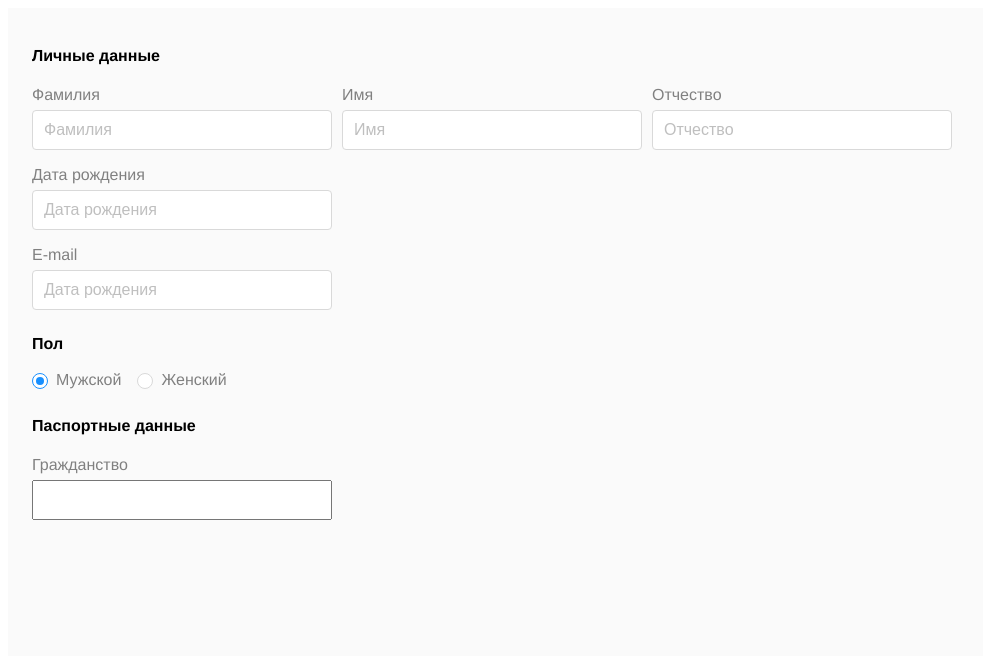
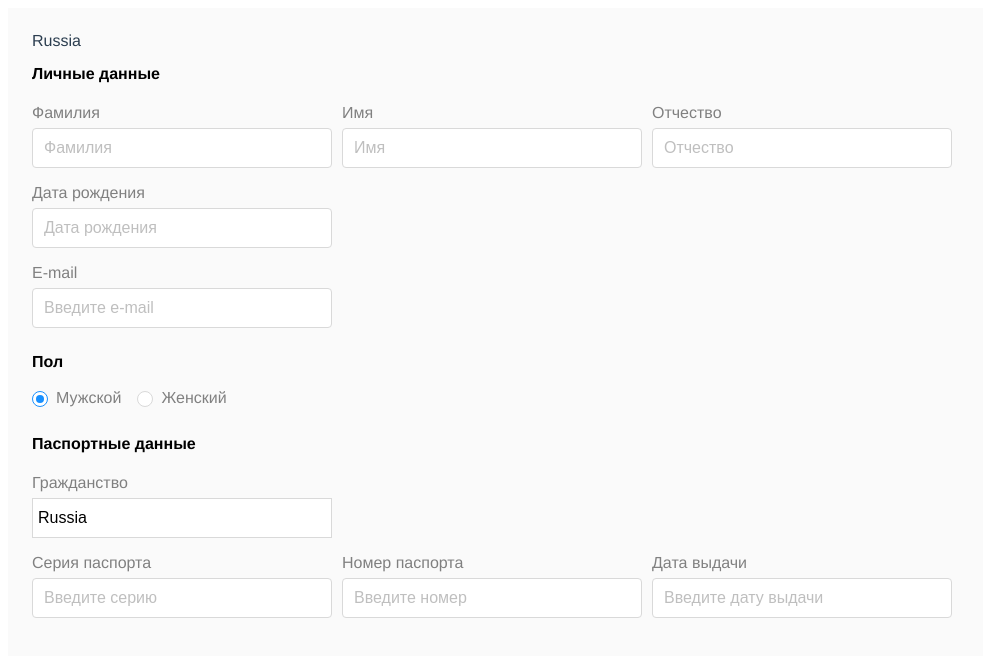
Before and after one commit to ozon-edu-vue-2021/required-task-4-PavelKP, a Vue app: page / in a window 1280 px wide. Shown: the top 656 px of the page, without its empty margins (0-983 px from the left). Built offline with nearby package versions, Linux system fonts and the light colour scheme.

Commit message:
added some improvement

```diff
--- a/src/App.vue
+++ b/src/App.vue
@@ -1,12 +1,13 @@
 <template>
   <div id="app">
-    <Form :citizenships="citizenships" />
+    <Form :citizenships="citizenships" :passportTypes="passportTypes" />
   </div>
 </template>
 
 <script>
 import Form from "./components/Form.vue";
 import citizenships from "@/assets/data/citizenships.json";
+import passportTypes from "@/assets/data/passport-types.json";
 
 export default {
   name: "App",
@@ -16,10 +17,12 @@ export default {
   data() {
     return {
       citizenships: null,
+      passportTypes: null,
     };
   },
   created() {
     this.citizenships = citizenships;
+    this.passportTypes = passportTypes;
   },
 };
 </script>
--- a/src/components/Dropdown.vue
+++ b/src/components/Dropdown.vue
@@ -1,12 +1,12 @@
 <template>
-  <div v-click-outside="hideDropdown">
+  <div v-click-outside="hideDropdown" class="wrapper">
     <input
       @focus="isOpened = true"
       type="text"
-      name=""
       class="input"
       :value="value"
       @input="$emit('input', $event.target.value)"
+      :placeholder="placeholder"
     />
     <div v-if="isOpened">
       <ul class="list" v-if="data.length">
@@ -16,7 +16,7 @@
           :key="item.id"
           @click="handleClick(item)"
         >
-          {{ item.nationality }}
+          {{ item[fieldName] }}
         </li>
       </ul>
       <ul v-else class="list empty">
@@ -28,7 +28,6 @@
 
 <script>
 import ClickOutside from "vue-click-outside";
-
 export default {
   data() {
     return {
@@ -39,8 +38,16 @@ export default {
     ClickOutside,
   },
   props: {
-    data: Array,
+    data: {
+      type: Array,
+      default: () => [],
+    },
     value: String,
+    fieldName: {
+      type: String,
+      require: true,
+    },
+    placeholder: String,
   },
   methods: {
     hideDropdown() {
@@ -48,26 +55,43 @@ export default {
     },
     handleClick(item) {
       this.hideDropdown();
-      this.$emit("input", item.nationality);
+      this.$emit("input", item[this.fieldName]);
     },
   },
 };
 </script>
 
 <style scoped>
+.wrapper {
+  position: relative;
+}
+
 .input {
   width: 300px;
   height: 40px;
+  padding-left: 5px;
+  border: 1px solid #d9d9d9;
   font-size: 16px;
 }
 
+.input::placeholder {
+  color: #bfbfbf;
+  font-size: 16px;
+  line-height: 1.5;
+}
+
 .list {
-  list-style: none;
+  position: absolute;
+  left: 0;
+  top: 40px;
+  width: 100%;
   padding: 0;
   margin: 0;
+  z-index: 2;
   background-color: #ffffff;
   box-shadow: 0 2px 8px rgb(0 0 0 / 15%);
   max-height: calc(40px * 5);
+  list-style: none;
   overflow-x: hidden;
   overflow-y: scroll;
 }
--- a/src/components/Form.vue
+++ b/src/components/Form.vue
@@ -1,6 +1,6 @@
 <template>
   <form class="form">
-    <div>{{ citizenship }}</div>
+    <div>{{ formData.citizenship }}</div>
     <h3 class="header">Личные данные</h3>
     <section class="lineGroup">
       <div class="inputWrapper">
@@ -9,13 +9,18 @@
           id="surname"
           placeholder="Фамилия"
           size="large"
-          v-model="surname"
+          v-model="formData.surname"
         />
       </div>
 
       <div class="inputWrapper">
         <label for="name" class="label text">Имя</label>
-        <a-input id="name" placeholder="Имя" size="large" v-model="name" />
+        <a-input
+          id="name"
+          placeholder="Имя"
+          size="large"
+          v-model="formData.name"
+        />
       </div>
 
       <div class="inputWrapper">
@@ -24,7 +29,7 @@
           id="middleName"
           placeholder="Отчество"
           size="large"
-          v-model="middleName"
+          v-model="formData.middleName"
         />
       </div>
     </section>
@@ -36,7 +41,7 @@
           id="birthDate"
           placeholder="Дата рождения"
           size="large"
-          v-model="birthDate"
+          v-model="formData.birthDate"
         />
       </div>
     </section>
@@ -46,16 +51,16 @@
         <label for="email" class="label text">E-mail</label>
         <a-input
           id="email"
-          placeholder="Дата рождения"
+          placeholder="Введите e-mail"
           size="large"
-          v-model="email"
+          v-model="formData.email"
         />
       </div>
     </section>
 
     <h3 class="header">Пол</h3>
     <section class="lineGroup">
-      <a-radio-group v-model="gender" size="large">
+      <a-radio-group v-model="formData.gender" size="large">
         <a-radio value="male">
           <span class="text">Мужской</span>
         </a-radio>
@@ -68,10 +73,98 @@
     <h3 class="header">Паспортные данные</h3>
     <section class="lineGroup">
       <div class="inputWrapper">
-        <label for="birthDate" class="label text">Гражданство</label>
-        <c-dropdown :data="citizenships" v-model="citizenship" />
+        <label class="label text">Гражданство</label>
+        <c-dropdown
+          :data="citizenships"
+          v-model="formData.citizenship"
+          fieldName="nationality"
+        />
       </div>
     </section>
+    <section class="lineGroup" v-if="formData.citizenship === 'Russia'">
+      <div class="inputWrapper">
+        <label for="passportSeries" class="label text">Серия паспорта</label>
+        <a-input
+          id="passportSeries"
+          placeholder="Введите серию"
+          size="large"
+          v-model="formData.passportSeries"
+        />
+      </div>
+
+      <div class="inputWrapper">
+        <label for="passportNumber" class="label text">Номер паспорта</label>
+        <a-input
+          id="passportNumber"
+          placeholder="Введите номер"
+          size="large"
+          v-model="formData.passportNumber"
+        />
+      </div>
+
+      <div class="inputWrapper">
+        <label for="passportDate" class="label text">Дата выдачи</label>
+        <a-input
+          id="passportDate"
+          placeholder="Введите дату выдачи"
+          size="large"
+          v-model="formData.passportDate"
+        />
+      </div>
+    </section>
+    <div v-else>
+      <section class="lineGroup">
+        <div class="inputWrapper">
+          <label for="latinName" class="label text">Имя на латинице</label>
+          <a-input
+            id="latinName"
+            placeholder="Введите имя"
+            size="large"
+            v-model="formData.latinName"
+          />
+        </div>
+        <div class="inputWrapper">
+          <label for="latinSurname" class="label text"
+            >Фамилия на латинице</label
+          >
+          <a-input
+            id="latinSurname"
+            placeholder="Введите фамилию"
+            size="large"
+            v-model="formData.latinSurname"
+          />
+        </div>
+      </section>
+      <section class="lineGroup">
+        <div class="inputWrapper">
+          <label for="passportNumber" class="label text">Номер паспорта</label>
+          <a-input
+            id="passportNumber"
+            placeholder="Введите номер"
+            size="large"
+            v-model="formData.passportNumber"
+          />
+        </div>
+        <div class="inputWrapper">
+          <label class="label text">Страна выдачи</label>
+          <c-dropdown
+            :data="citizenships"
+            v-model="formData.passportCountry"
+            fieldName="nationality"
+            placeholder="Выберите страну выдачи"
+          />
+        </div>
+        <div class="inputWrapper">
+          <label class="label text">Тип паспорта</label>
+          <c-dropdown
+            :data="passportTypes"
+            v-model="formData.passportType"
+            fieldName="type"
+            placeholder="Выберите тип паспорта"
+          />
+        </div>
+      </section>
+    </div>
   </form>
 </template>
 
@@ -85,17 +178,27 @@ import "ant-design-vue/lib/radio/style/index.css";
 export default {
   data() {
     return {
+      formData: {
         surname: "",
         name: "",
         middleName: "",
         birthDate: "",
         email: "",
         gender: "male",
-      citizenship: "",
+        citizenship: "Russia",
+        passportSeries: "",
+        passportDate: "",
+        passportNumber: "",
+        latinName: "",
+        latinSurname: "",
+        passportCountry: "",
+        passportType: "",
+      },
     };
   },
   props: {
     citizenships: Array,
+    passportTypes: Array,
   },
   components: {
     "a-input": Input,
```
Lines whose indentation alone changed are shown as unchanged.
